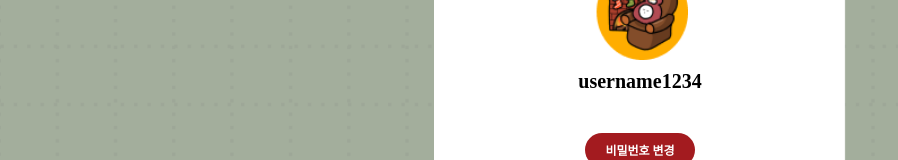
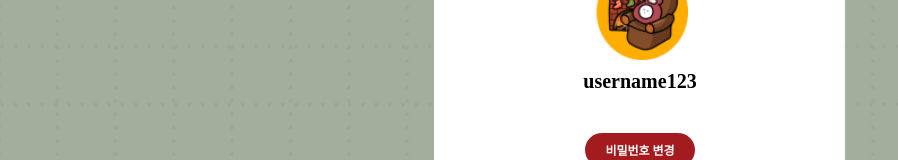
Before and after one commit to mogg22/Advent_calender, a React (Create React App) app in the folder frontend/: page /mypage in a window 1280 px wide. Shown: the part 284-444 px from the top of the page, without its empty margins (0-898 px from the left). Built offline with nearby package versions, Linux system fonts and the light colour scheme; a web font is replaced by a local one.

Commit message:
[1205] 회원가입 수정, 마이페이지 추가

```diff
--- a/frontend/src/pages/MyPage.js
+++ b/frontend/src/pages/MyPage.js
@@ -53,7 +53,7 @@ function Register() {
               <div className="profile">
                 <img src={Profile} />
               </div>
-              <p>username1234</p>
+              <p>username123</p>
               {/* <input className="blank" type="text" name="nickname"/> */}
               {/* <input className="blank" type="text" name="nickname" onChange={handleInputChange} /> */}
             </div>
```
